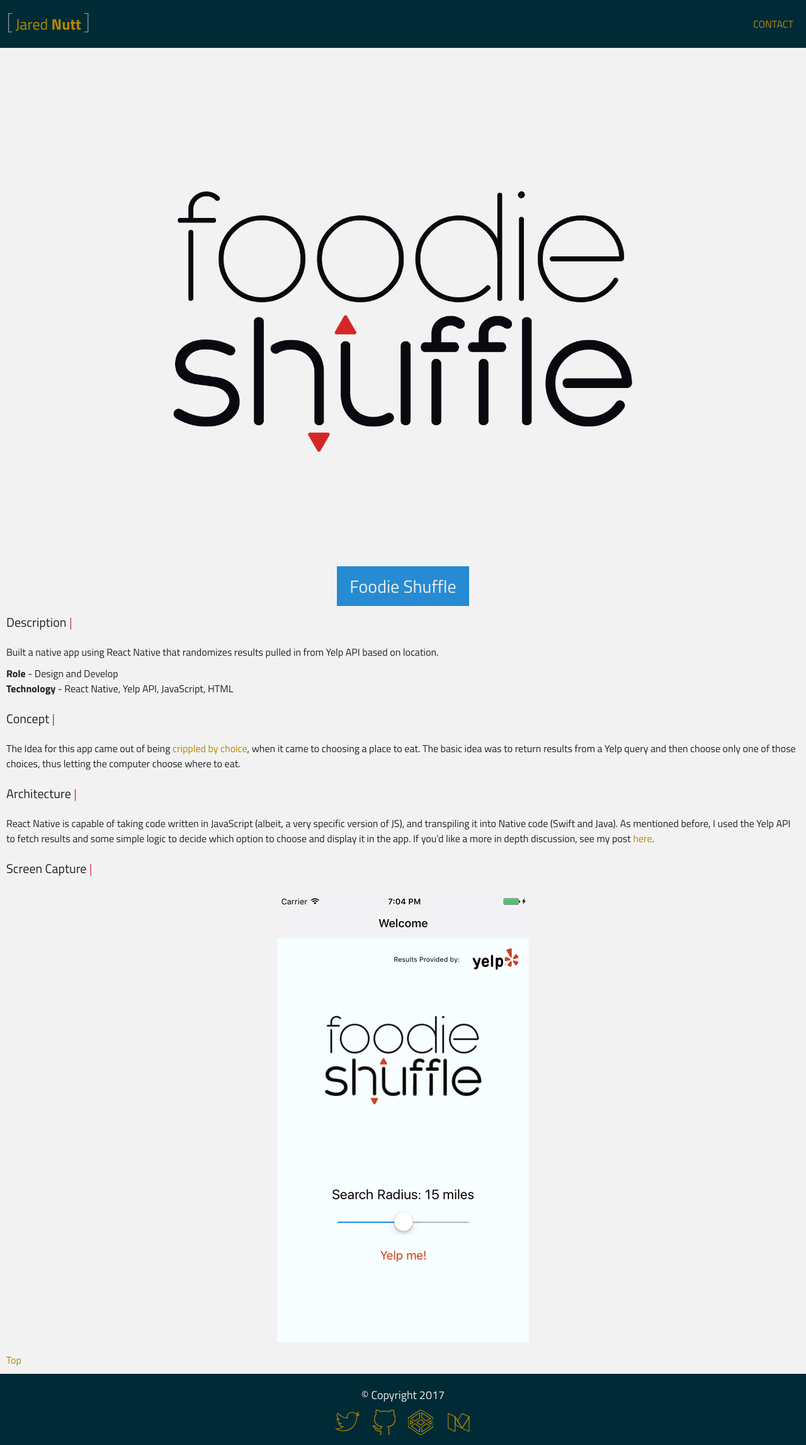
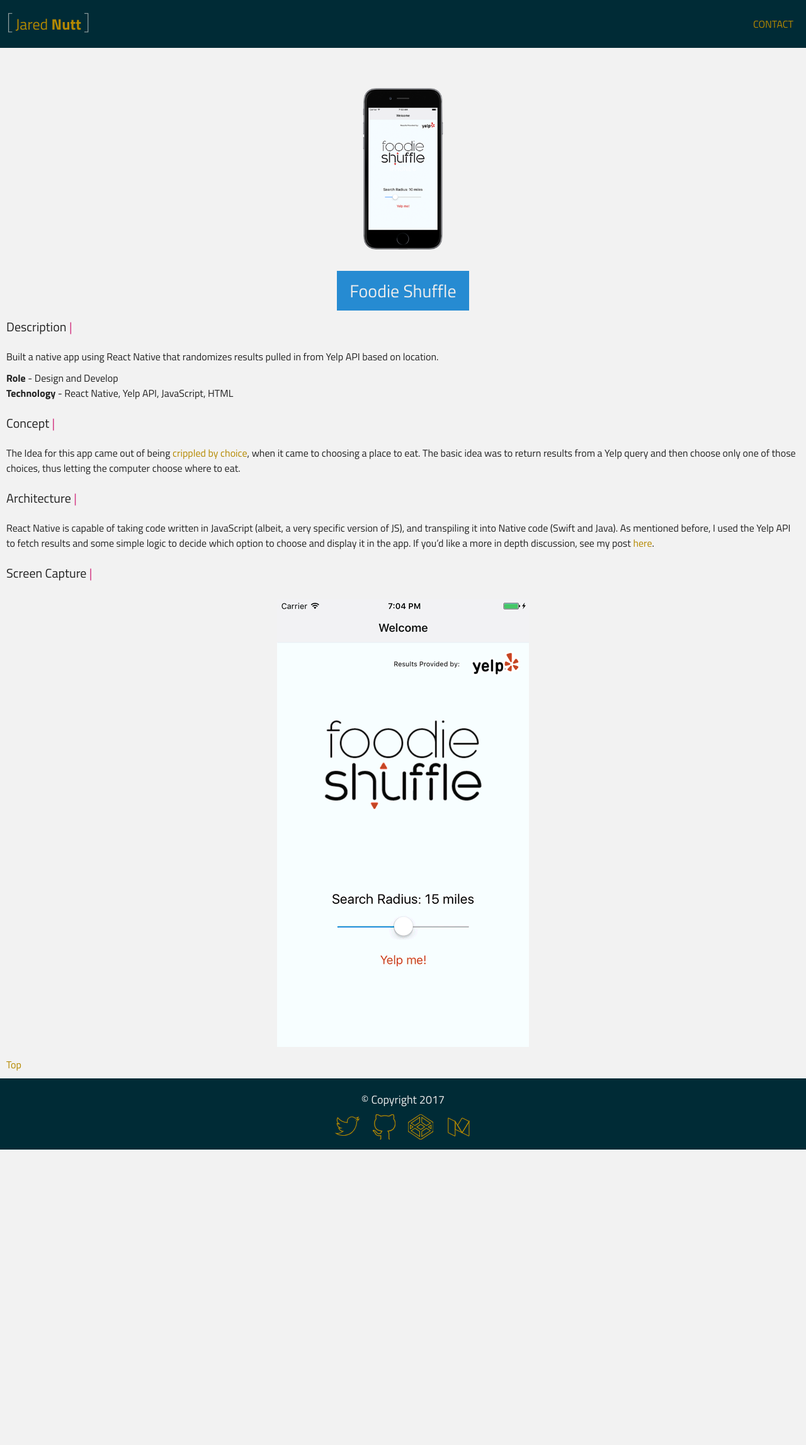
Before and after one commit to DarthOstrich/darthostrich.github.io, a Jekyll site: the page built from _projects/006.FoodieShuffle.md, in a window 1280 px wide. Shown: the whole page at 63% size. Built offline with Jekyll 4.4.1, drawn with Linux system fonts in a browser that asks for light colours; after the commit the page ends 1825 px from its top, so only the background shows below that.

Commit message:
updated foodie shuffle stuff

```diff
--- a/_projects/006.FoodieShuffle.md
+++ b/_projects/006.FoodieShuffle.md
@@ -3,7 +3,7 @@
 title: Foodie Shuffle
 subtitle: iOS/Android App
 image: FS-banner.png
-image_banner: FS-banner.png
+image_banner: FS-Screen1-mockup.png
 external_url: # https://designnutt.com/FoodieShuffle/
 role: Design and Develop
 tech: React Native, Yelp API, JavaScript, HTML
```
Also changed, not shown: images/FS-Screen1-mockup.png, images/GCpackaging2.jpg, images/GF.jpg.
